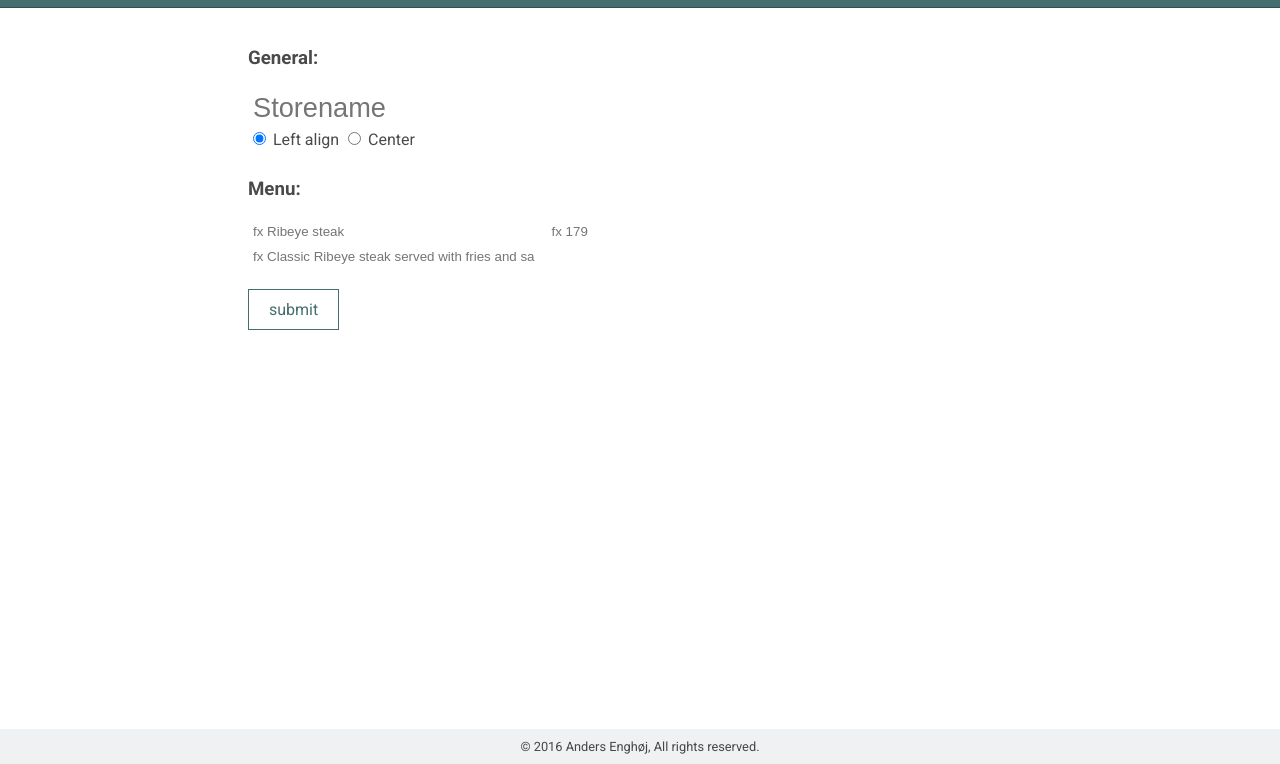
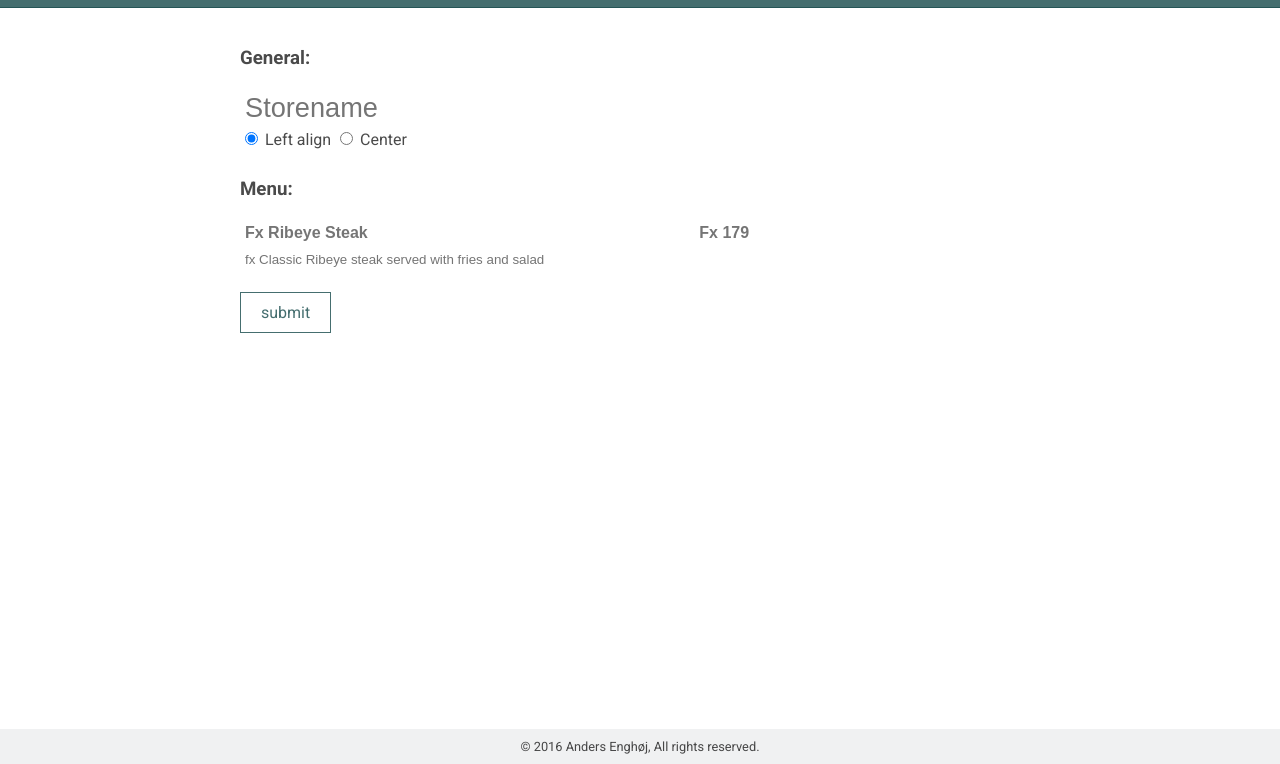
Before and after one commit to Arth101/menu-generator, a plain HTML site: page menu-gen.html in a window 1280 px wide. Shown: the part 36-800 px from the top of the page. Drawn offline with Linux system fonts and the light colour scheme.

Commit message:
small markdown changes

```diff
--- a/menu-gen.html
+++ b/menu-gen.html
@@ -29,12 +29,12 @@
           </div>
           <div class="col"><h3>Menu:</h3></div>
           <div class="menu-items">
-          <div class="menu-item row margin-bottom new js-fade fade-in">
-            <div class="col l2">
+          <div class="menu-item row new js-fade fade-in">
+            <div>
                 <input class="item-name" id="newInput" type="text" placeholder="fx Ribeye steak" name="name" />
                 <input class="item-description" type="text" placeholder="fx Classic Ribeye steak served with fries and salad" name="description" />
             </div>
-            <div class="col l2">
+            <div>
               <input class="item-price" type="number" min="0" step="0.01" placeholder="fx 179" name="price" />
             </div>
           </div>
--- a/styles/scss/grid.scss
+++ b/styles/scss/grid.scss
@@ -40,8 +40,6 @@
   -webkit-flex: 0 0 auto;
   -ms-flex: 0 0 auto;
   flex: 0 0 auto;
-  padding-right: .5rem;
-  padding-left: .5rem;
 
   -webkit-flex-basis: 100%;
   -ms-flex-preferred-size: 100%;
--- a/styles/scss/style.scss
+++ b/styles/scss/style.scss
@@ -55,6 +55,7 @@ form input {
   background:rgba(0,0,0,0);
   border:none;
   width: 100%;
+  box-sizing: border-box;
 }
 
 form input[type="radio"] {
@@ -65,7 +66,18 @@ form input[type="radio"] {
   font-size: 1.7em;
 }
 
-.menu-item, .item-name {
+.menu-item {
+  margin-bottom: 10px;
+
+  div {
+    width: 70%;
+  }
+  div+div {
+    width: 30%;
+  }
+}
+
+.item-name, .item-price {
   font-size: 1em;
   font-weight: bold;
   text-transform: capitalize;
```
Also changed, not shown: styles/css/style.css, 1 other file.
